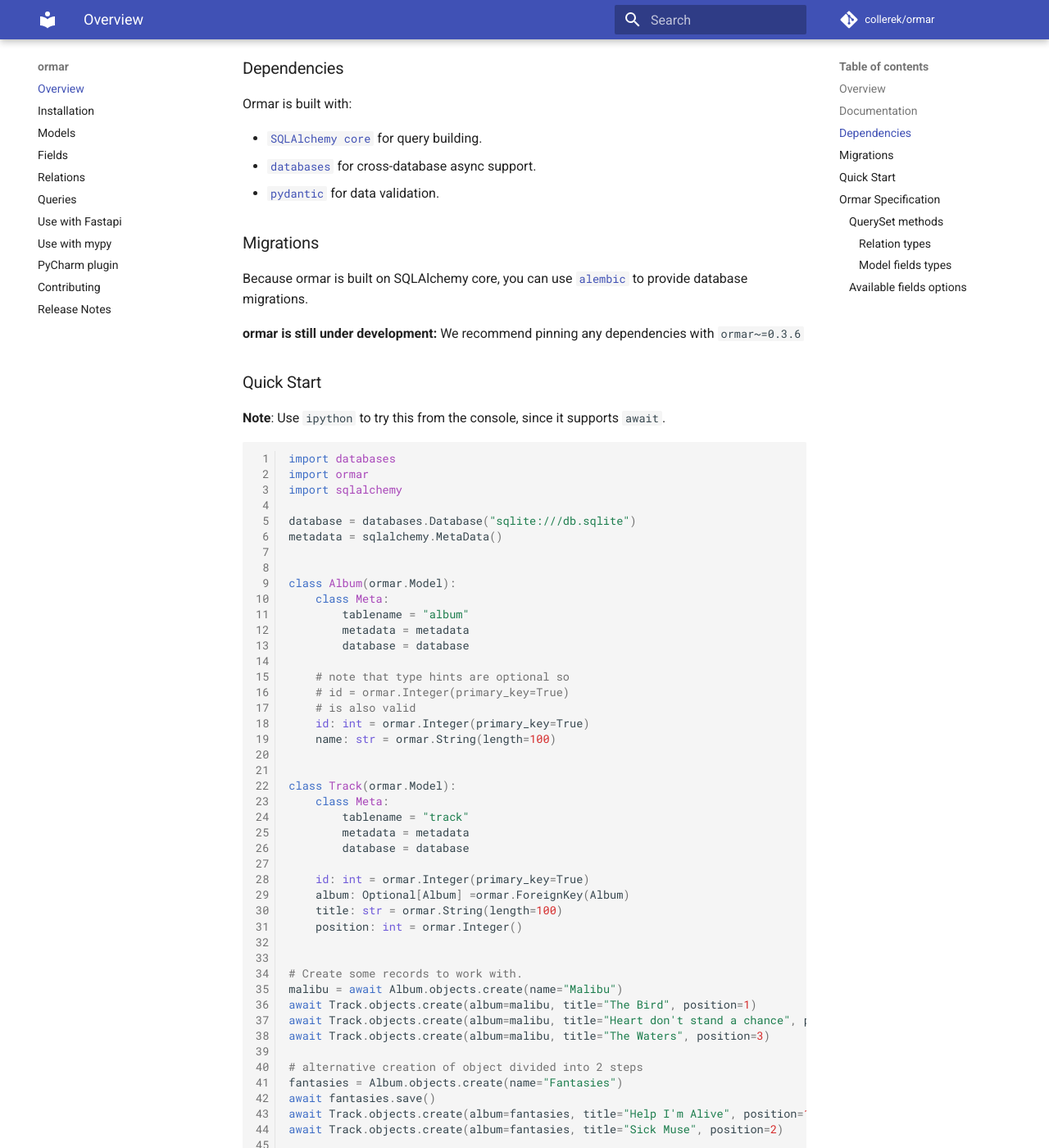
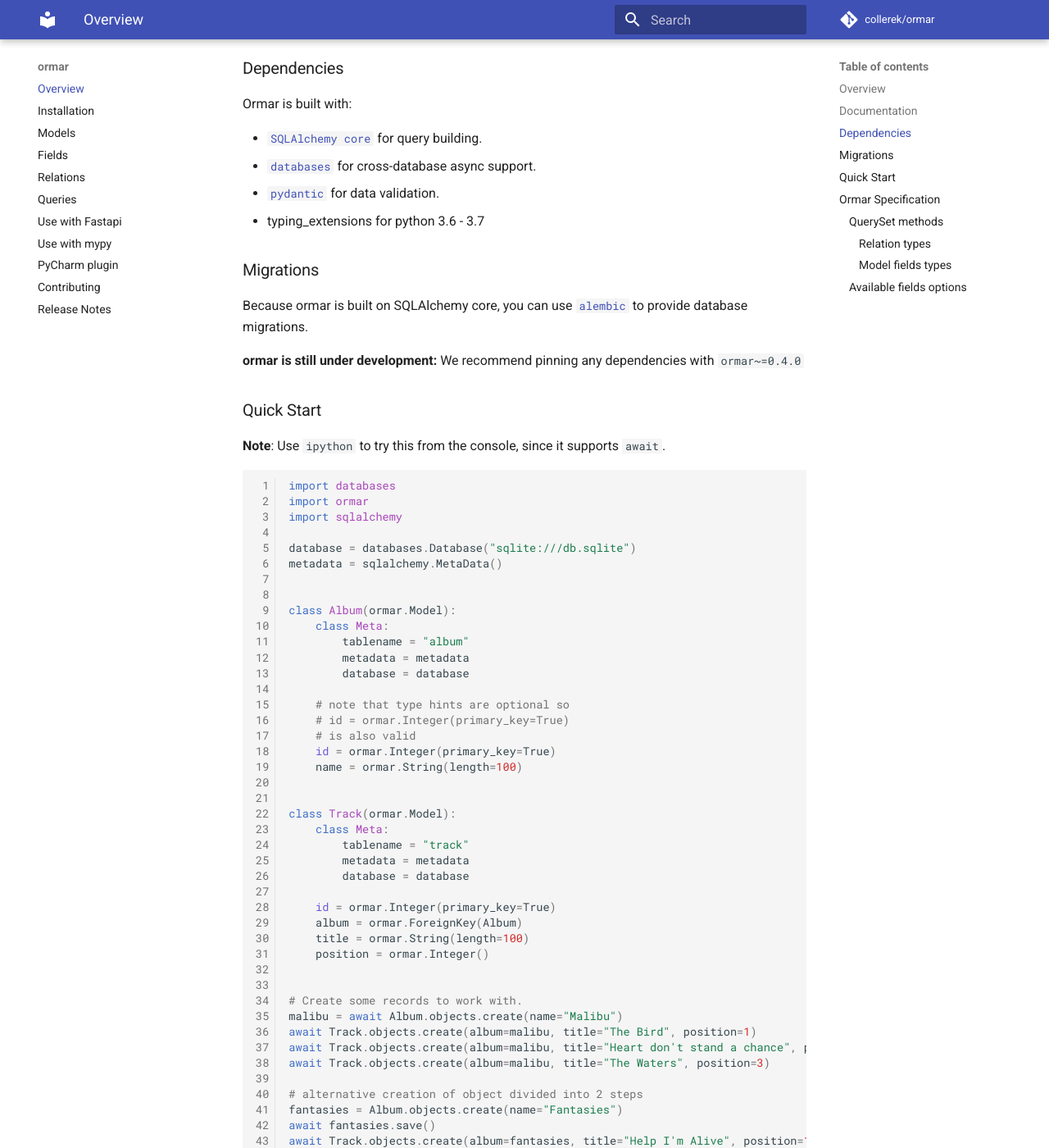
Before and after one commit to collerek/ormar, an MkDocs documentation site: the page built from docs/index.md, in a window 1280 px wide and 1400 px high, scrolled down 722 px. Shown: the whole window at 82% size. Built offline with MkDocs 1.6.1 and Material for MkDocs 9.7.7, drawn with Linux system fonts in a browser that asks for light colours; nearby versions of some CDN libraries; comment, search, counter and statistics services are not loaded.

```diff
--- a/docs/index.md
+++ b/docs/index.md
@@ -47,6 +47,7 @@ Ormar is built with:
   * [`SQLAlchemy core`][sqlalchemy-core] for query building.
   * [`databases`][databases] for cross-database async support.
   * [`pydantic`][pydantic] for data validation.
+  * typing_extensions for python 3.6 - 3.7
 
 ### Migrations
 
@@ -54,7 +55,7 @@ Because ormar is built on SQLAlchemy core, you can use [`alembic`][alembic] to p
 database migrations.
 
 
-**ormar is still under development:** We recommend pinning any dependencies with `ormar~=0.3.6`
+**ormar is still under development:** We recommend pinning any dependencies with `ormar~=0.4.0`
 
 ### Quick Start
 
@@ -78,8 +79,8 @@ class Album(ormar.Model):
     # note that type hints are optional so
     # id = ormar.Integer(primary_key=True)
     # is also valid
-    id: int = ormar.Integer(primary_key=True)
-    name: str = ormar.String(length=100)
+    id = ormar.Integer(primary_key=True)
+    name = ormar.String(length=100)
 
 
 class Track(ormar.Model):
@@ -88,10 +89,10 @@ class Track(ormar.Model):
         metadata = metadata
         database = database
 
-    id: int = ormar.Integer(primary_key=True)
-    album: Optional[Album] =ormar.ForeignKey(Album)
-    title: str = ormar.String(length=100)
-    position: int = ormar.Integer()
+    id = ormar.Integer(primary_key=True)
+    album = ormar.ForeignKey(Album)
+    title = ormar.String(length=100)
+    position = ormar.Integer()
 
 
 # Create some records to work with.
```
Also changed, not shown: README.md (+12 -7 lines).
